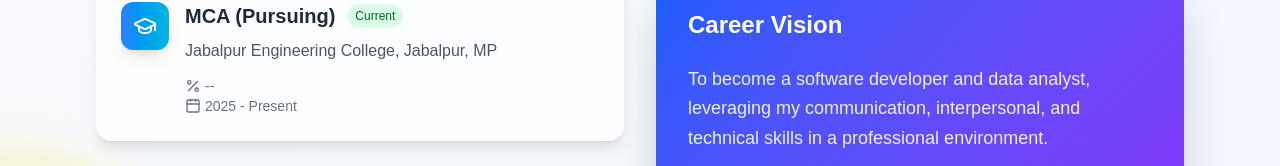
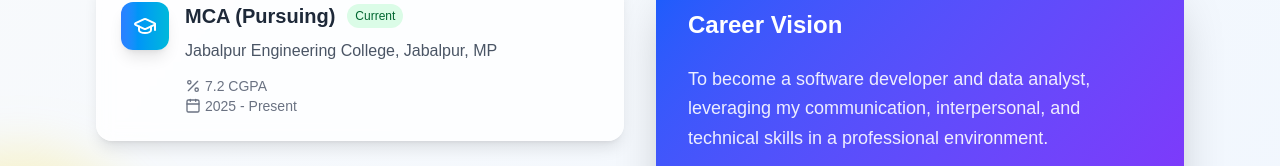
Before and after one commit to mynkvishwakarma/Mayank-s-Portfolio, a Next.js app: page /module/about in a window 1280 px wide. Shown: the part 514-680 px from the top of the page. Built offline with nearby package versions, Linux system fonts and the light colour scheme.

Commit message:
Update grade of mca

```diff
--- a/src/app/module/about/page.tsx
+++ b/src/app/module/about/page.tsx
@@ -99,7 +99,7 @@ export default function About() {
       year: '2025 - Present',
       icon: GraduationCap,
       status: 'Current',
-      grade: '--'
+      grade: '7.2 CGPA'
     },
     {
       degree: 'B.Sc. IT',
```
